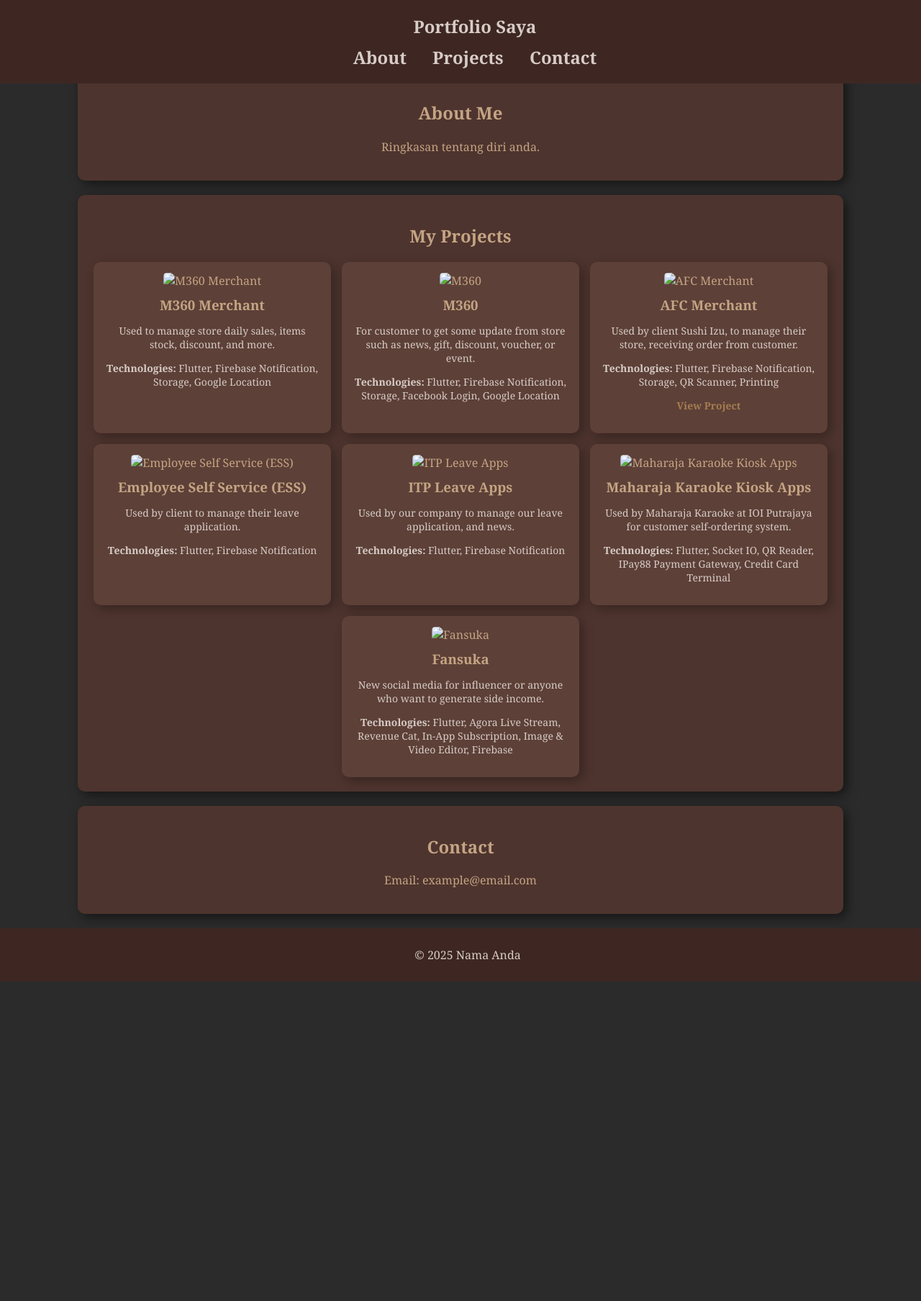
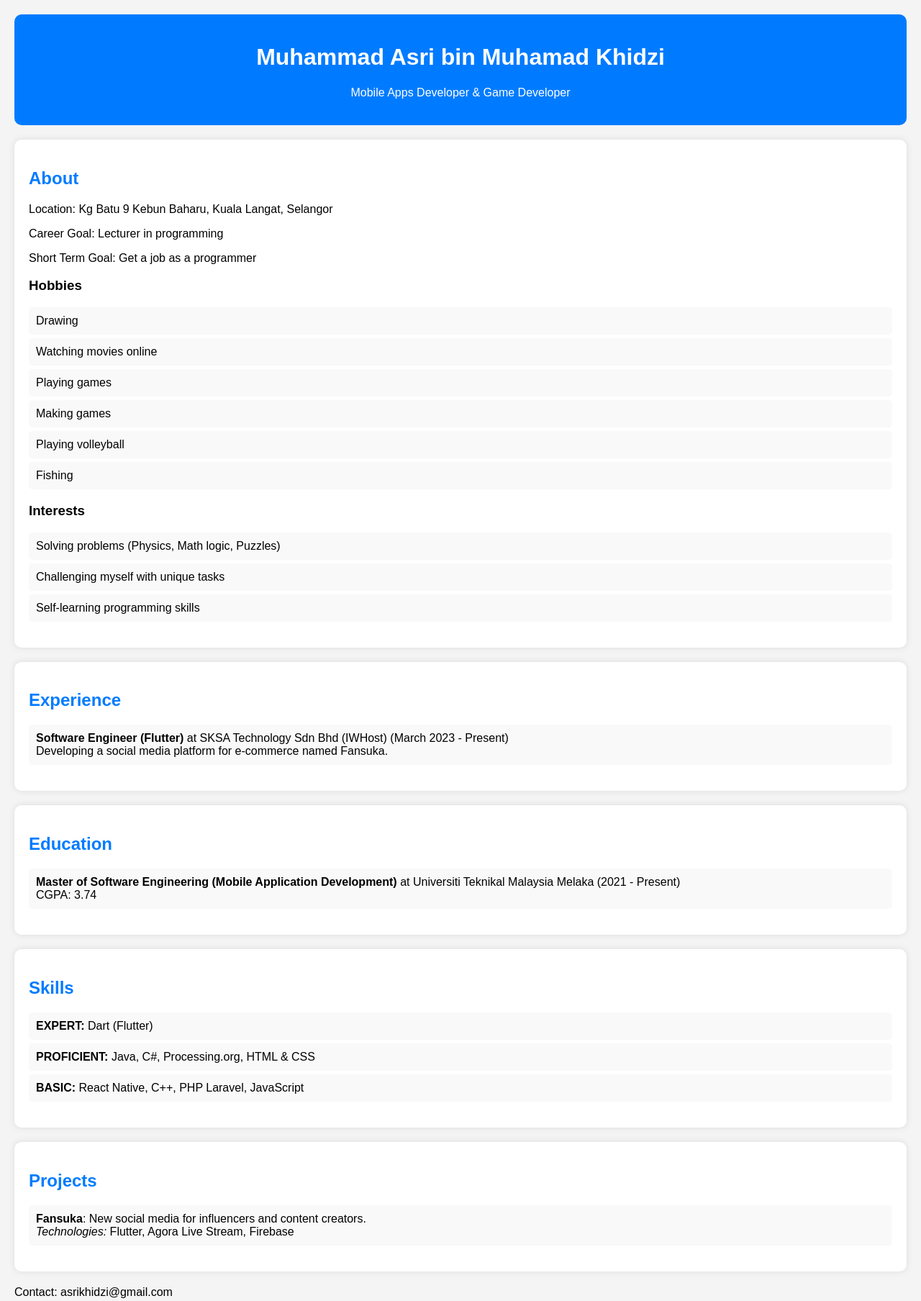
Before and after one commit to AsriKizi/static_website, a plain HTML site: page index.html in a window 1280 px wide. Shown: the whole page at 72% size. Before the commit the page ends 1364 px from the top, so only its background shows below. Drawn offline with Linux system fonts and the light colour scheme.

Commit message:
new page

```diff
--- a/index.html
+++ b/index.html
@@ -1,44 +1,52 @@
 <!DOCTYPE html>
-<html lang="ms">
-
+<html lang="en">
 <head>
     <meta charset="UTF-8">
     <meta name="viewport" content="width=device-width, initial-scale=1.0">
-    <title>Portfolio Saya</title>
+    <title>My Portfolio</title>
     <link rel="stylesheet" href="style.css">
-    <script defer src="projects.js"></script>
 </head>
-
 <body>
     <header>
-        Portfolio Saya
-        <nav>
-            <ul>
-                <li><a href="#about">About</a></li>
-                <li><a href="#projects">Projects</a></li>
-                <li><a href="#contact">Contact</a></li>
-            </ul>
-        </nav>
+        <h1 id="name"></h1>
+        <p id="title"></p>
     </header>
 
     <section id="about">
-        <h2>About Me</h2>
-        <p>Ringkasan tentang diri anda.</p>
+        <h2>About</h2>
+        <p id="location"></p>
+        <p id="career_goal"></p>
+        <p id="short_term_goal"></p>
+        <h3>Hobbies</h3>
+        <ul id="hobbies"></ul>
+        <h3>Interests</h3>
+        <ul id="interests"></ul>
+    </section>
+
+    <section id="experience">
+        <h2>Experience</h2>
+        <ul id="experience-list"></ul>
+    </section>
+
+    <section id="education">
+        <h2>Education</h2>
+        <ul id="education-list"></ul>
+    </section>
+
+    <section id="skills">
+        <h2>Skills</h2>
+        <ul id="skills-list"></ul>
     </section>
 
     <section id="projects">
-        <h2>My Projects</h2>
-        <div id="projects-list"></div>
-    </section>
-
-    <section id="contact">
-        <h2>Contact</h2>
-        <p>Email: example@email.com</p>
+        <h2>Projects</h2>
+        <ul id="projects-list"></ul>
     </section>
 
     <footer>
-        <p>&copy; 2025 Nama Anda</p>
+        <p>Contact: <span id="email"></span></p>
     </footer>
+
+    <script src="projects.js"></script>
 </body>
-
 </html>
--- a/projects.js
+++ b/projects.js
@@ -1,72 +1,97 @@
-const projects = [
-    {
-        name: "M360 Merchant",
-        description: "Used to manage store daily sales, items stock, discount, and more.",
-        technologies: ["Flutter", "Firebase Notification", "Storage", "Google Location"],
-        image: "images/m360-merchant.png"
-    },
-    {
-        name: "M360",
-        description: "For customer to get some update from store such as news, gift, discount, voucher, or event.",
-        technologies: ["Flutter", "Firebase Notification", "Storage", "Facebook Login", "Google Location"],
-        image: "images/m360.png"
-    },
-    {
-        name: "AFC Merchant",
-        description: "Used by client Sushi Izu, to manage their store, receiving order from customer.",
-        link: "https://www.sushiizu.com.au/",
-        technologies: ["Flutter", "Firebase Notification", "Storage", "QR Scanner", "Printing"],
-        image: "images/afc-merchant.png"
-    },
-    {
-        name: "Employee Self Service (ESS)",
-        description: "Used by client to manage their leave application.",
-        technologies: ["Flutter", "Firebase Notification"],
-        image: "images/ess.png"
-    },
-    {
-        name: "ITP Leave Apps",
-        description: "Used by our company to manage our leave application, and news.",
-        technologies: ["Flutter", "Firebase Notification"],
-        image: "images/itp-leave.png"
-    },
-    {
-        name: "Maharaja Karaoke Kiosk Apps",
-        description: "Used by Maharaja Karaoke at IOI Putrajaya for customer self-ordering system.",
-        technologies: ["Flutter", "Socket IO", "QR Reader", "IPay88 Payment Gateway", "Credit Card Terminal"],
-        image: "images/maharaja-kiosk.png"
-    },
-    {
-        name: "Fansuka",
-        description: "New social media for influencer or anyone who want to generate side income.",
-        technologies: ["Flutter", "Agora Live Stream", "Revenue Cat", "In-App Subscription", "Image & Video Editor", "Firebase"],
-        image: "images/fansuka.png"
+document.addEventListener("DOMContentLoaded", function () {
+    // Data JSON
+    const data = {
+        "name": "Muhammad Asri bin Muhamad Khidzi",
+        "title": "Mobile Apps Developer & Game Developer",
+        "about": {
+            "location": "Kg Batu 9 Kebun Baharu, Kuala Langat, Selangor",
+            "career_goal": "Lecturer in programming",
+            "short_term_goal": "Get a job as a programmer",
+            "hobbies": ["Drawing", "Watching movies online", "Playing games", "Making games", "Playing volleyball", "Fishing"],
+            "interests": ["Solving problems (Physics, Math logic, Puzzles)", "Challenging myself with unique tasks", "Self-learning programming skills"]
+        },
+        "experience": [
+            {
+                "position": "Software Engineer (Flutter)",
+                "company": "SKSA Technology Sdn Bhd (IWHost)",
+                "date": "March 2023 - Present",
+                "description": "Developing a social media platform for e-commerce named Fansuka."
+            }
+        ],
+        "education": [
+            {
+                "institution": "Universiti Teknikal Malaysia Melaka",
+                "year": "2021 - Present",
+                "degree": "Master of Software Engineering (Mobile Application Development)",
+                "cgpa": 3.74
+            }
+        ],
+        "skills": {
+            "expert": ["Dart (Flutter)"],
+            "proficient": ["Java", "C#", "Processing.org", "HTML & CSS"],
+            "basic": ["React Native", "C++", "PHP Laravel", "JavaScript"]
+        },
+        "projects": [
+            {
+                "name": "Fansuka",
+                "description": "New social media for influencers and content creators.",
+                "technologies": ["Flutter", "Agora Live Stream", "Firebase"]
+            }
+        ],
+        "contact": {
+            "email": "asrikhidzi@gmail.com"
+        }
+    };
+
+    // Isi data ke dalam halaman
+    document.getElementById("name").textContent = data.name;
+    document.getElementById("title").textContent = data.title;
+    document.getElementById("location").textContent = `Location: ${data.about.location}`;
+    document.getElementById("career_goal").textContent = `Career Goal: ${data.about.career_goal}`;
+    document.getElementById("short_term_goal").textContent = `Short Term Goal: ${data.about.short_term_goal}`;
+    document.getElementById("email").textContent = data.contact.email;
+
+    // Isi Hobbies & Interests
+    function populateList(elementId, items) {
+        const ul = document.getElementById(elementId);
+        items.forEach(item => {
+            const li = document.createElement("li");
+            li.textContent = item;
+            ul.appendChild(li);
+        });
     }
-];
+    populateList("hobbies", data.about.hobbies);
+    populateList("interests", data.about.interests);
 
-// Fungsi untuk papar projek dalam HTML
-function displayProjects() {
-    const projectContainer = document.getElementById("projects-list");
+    // Isi Experience
+    const experienceList = document.getElementById("experience-list");
+    data.experience.forEach(exp => {
+        const li = document.createElement("li");
+        li.innerHTML = `<strong>${exp.position}</strong> at ${exp.company} (${exp.date})<br>${exp.description}`;
+        experienceList.appendChild(li);
+    });
 
-    projects.forEach(project => {
-        let projectItem = document.createElement("div");
-        projectItem.classList.add("project-item");
+    // Isi Education
+    const educationList = document.getElementById("education-list");
+    data.education.forEach(edu => {
+        const li = document.createElement("li");
+        li.innerHTML = `<strong>${edu.degree}</strong> at ${edu.institution} (${edu.year})<br>CGPA: ${edu.cgpa}`;
+        educationList.appendChild(li);
+    });
 
-        let projectHTML = `
-            <img src="${project.image}" alt="${project.name}" class="project-image">
-            <h3>${project.name}</h3>
-            <p>${project.description}</p>
-            <p><strong>Technologies:</strong> ${project.technologies.join(", ")}</p>
-        `;
+    // Isi Skills
+    const skillsList = document.getElementById("skills-list");
+    Object.keys(data.skills).forEach(level => {
+        const li = document.createElement("li");
+        li.innerHTML = `<strong>${level.toUpperCase()}:</strong> ${data.skills[level].join(", ")}`;
+        skillsList.appendChild(li);
+    });
 
-        if (project.link) {
-            projectHTML += `<p><a href="${project.link}" target="_blank">View Project</a></p>`;
-        }
-
-        projectItem.innerHTML = projectHTML;
-        projectContainer.appendChild(projectItem);
+    // Isi Projects
+    const projectsList = document.getElementById("projects-list");
+    data.projects.forEach(proj => {
+        const li = document.createElement("li");
+        li.innerHTML = `<strong>${proj.name}</strong>: ${proj.description} <br><em>Technologies:</em> ${proj.technologies.join(", ")}`;
+        projectsList.appendChild(li);
     });
-}
-
-// Panggil fungsi selepas halaman dimuat
-document.addEventListener("DOMContentLoaded", displayProjects);
+});
--- a/style.css
+++ b/style.css
@@ -1,101 +1,38 @@
 body {
-    font-family: "Georgia", serif;
+    font-family: Arial, sans-serif;
     margin: 0;
-    padding: 80px 0 0 0;
-    background-color: #2b2b2b;
-    color: #c4a484;
+    padding: 20px;
+    background-color: #f4f4f4;
 }
 
 header {
-    background: #3e2723;
-    color: #d7ccc8;
+    text-align: center;
+    background: #007BFF;
+    color: white;
     padding: 20px;
-    text-align: center;
-    font-size: 24px;
-    font-weight: bold;
-    position: fixed;
-    top: 0;
-    left: 0;
-    width: 100%;
-    z-index: 1000;
-}
-
-nav ul {
-    list-style: none;
-    padding: 0;
-    text-align: center;
-    margin: 10px 0 0 0;
-}
-
-nav ul li {
-    display: inline;
-    margin: 0 15px;
-}
-
-nav ul li a {
-    text-decoration: none;
-    color: #d7ccc8;
-    font-weight: bold;
+    border-radius: 10px;
 }
 
 section {
-    padding: 50px;
-    text-align: center;
+    background: white;
+    padding: 20px;
+    margin: 20px 0;
+    border-radius: 10px;
+    box-shadow: 0 0 10px rgba(0, 0, 0, 0.1);
 }
 
-#about, #projects, #contact {
-    background: #4e342e;
-    margin: 20px auto;
-    padding: 20px;
-    border-radius: 10px;
-    width: 80%;
-    box-shadow: 5px 5px 15px rgba(0, 0, 0, 0.5);
+h2 {
+    color: #007BFF;
 }
 
-#projects-list {
-    display: flex;
-    flex-wrap: wrap;
-    justify-content: center;
-    gap: 15px;
+ul {
+    list-style: none;
+    padding: 0;
 }
 
-.project-item {
-    background: #5d4037;
-    padding: 15px;
-    border-radius: 10px;
-    width: 300px;
-    box-shadow: 5px 5px 15px rgba(0, 0, 0, 0.3);
-    text-align: center;
-}
-
-.project-image {
-    width: 100%;
-    height: auto;
+ul li {
+    background: #f9f9f9;
+    padding: 10px;
+    margin: 5px 0;
     border-radius: 5px;
 }
-
-.project-item h3 {
-    margin: 10px 0 5px;
-    color: #c4a484;
-}
-
-.project-item p {
-    font-size: 14px;
-    color: #d7ccc8;
-}
-
-.project-item a {
-    text-decoration: none;
-    color: #a67c52;
-    font-weight: bold;
-}
-
-footer {
-    background-color: #3e2723;
-    color: #d7ccc8;
-    text-align: center;
-    padding: 10px;
-    position: relative;
-    bottom: 0;
-    width: 100%;
-}
```
Also changed, not shown: data.json (added, +246 -0 lines).
